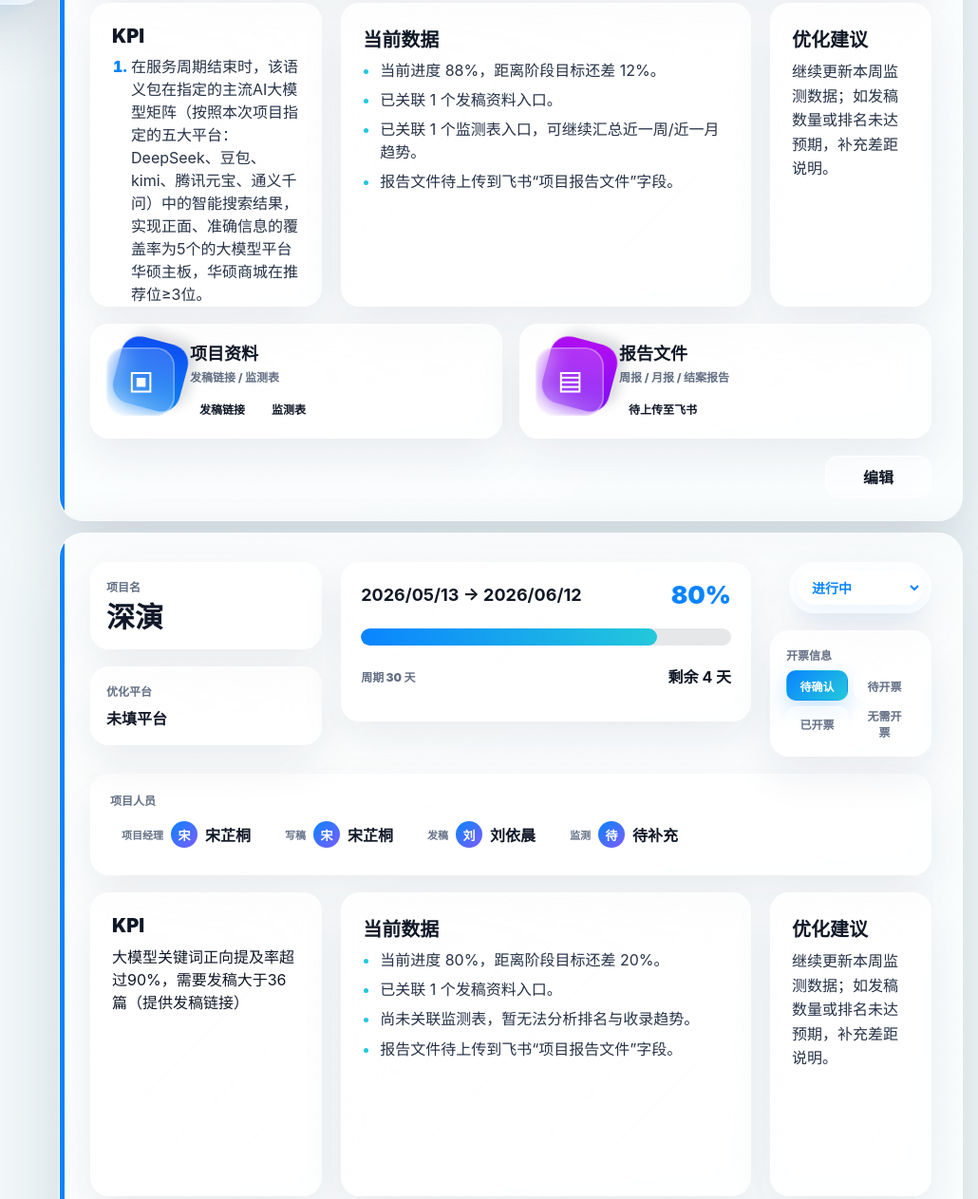
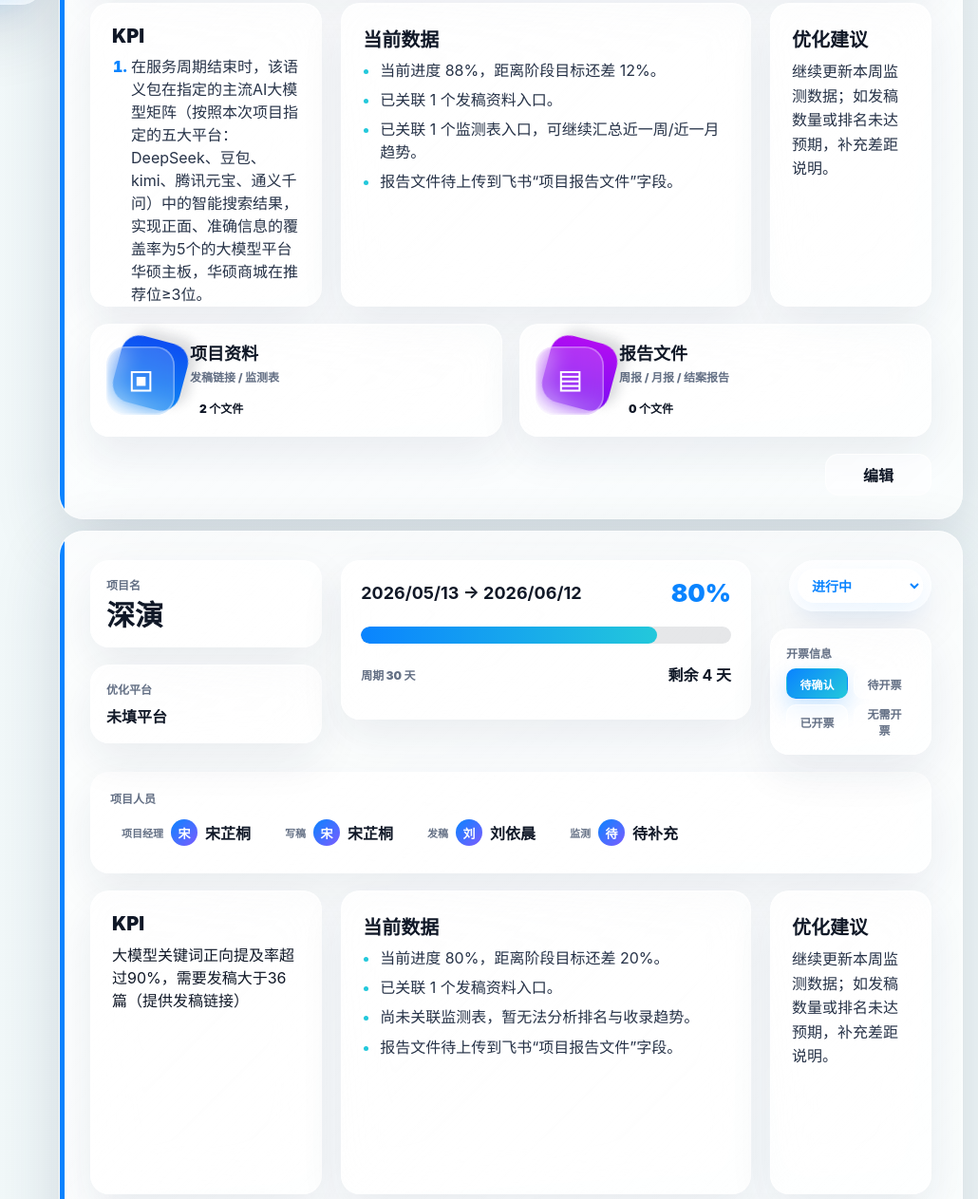
Before and after one commit to LIU00904/oxygen-project-dashboard, a plain HTML site: page index.html in a window 1280 px wide. Shown: the part 925-2188 px from the top of the page at 95% size, without its empty margins (250-1280 px from the left). Drawn offline with Linux system fonts and the light colour scheme.

Commit message:
Collapse folder file lists

```diff
--- a/app.js
+++ b/app.js
@@ -1,4 +1,4 @@
-const STORAGE_KEY = "oxygen-project-dashboard-v14";
+const STORAGE_KEY = "oxygen-project-dashboard-v15";
 const today = startOfToday();
 
 const statusColors = {
@@ -286,10 +286,13 @@ function renderResourceFolder(title, subtitle, color, icon, groups) {
       url: item.url
     }))
   );
+  const countLabel = links.length ? `${links.length} 个文件` : "0 个文件";
   const linkHtml = links.length
     ? links.map(item => `<a href="${escapeHtml(item.url)}" target="_blank" rel="noopener noreferrer">${escapeHtml(item.label)}</a>`).join("")
     : `<span class="folder-empty">待上传至飞书</span>`;
   return `
+    <details class="folder-details">
+      <summary>
         <div class="glass-icon-btn folder-${color}">
           <span class="icon-btn__back"></span>
           <span class="icon-btn__front"><span class="icon-btn__icon">${icon}</span></span>
@@ -297,8 +300,11 @@ function renderResourceFolder(title, subtitle, color, icon, groups) {
         <div class="folder-copy">
           <strong>${escapeHtml(title)}</strong>
           <p>${escapeHtml(subtitle)}</p>
+          <span class="folder-count">${countLabel}</span>
+        </div>
+      </summary>
       <div class="folder-links">${linkHtml}</div>
-    </div>
+    </details>
   `;
 }
 
--- a/index.html
+++ b/index.html
@@ -4,7 +4,7 @@
     <meta charset="utf-8" />
     <meta name="viewport" content="width=device-width, initial-scale=1" />
     <title>氧气科技项目管理</title>
-    <link rel="stylesheet" href="./styles.css?v=20260609-sync-v14" />
+    <link rel="stylesheet" href="./styles.css?v=20260609-folder-v15" />
   </head>
   <body>
     <main class="app-shell">
@@ -181,7 +181,7 @@
       </form>
     </dialog>
 
-    <script src="./data.js?v=20260609-sync-v14"></script>
-    <script src="./app.js?v=20260609-sync-v14"></script>
+    <script src="./data.js?v=20260609-folder-v15"></script>
+    <script src="./app.js?v=20260609-folder-v15"></script>
   </body>
 </html>
--- a/styles.css
+++ b/styles.css
@@ -1076,14 +1076,28 @@ h2 {
 }
 
 .sketch-folder {
-  display: grid;
-  grid-template-columns: auto 1fr;
-  align-items: center;
-  gap: 16px;
+  display: block;
   min-height: 116px;
   padding: 16px;
   position: relative;
   z-index: 1;
+}
+
+.folder-details {
+  width: 100%;
+}
+
+.folder-details summary {
+  display: grid;
+  grid-template-columns: auto 1fr;
+  align-items: center;
+  gap: 16px;
+  list-style: none;
+  cursor: pointer;
+}
+
+.folder-details summary::-webkit-details-marker {
+  display: none;
 }
 
 .glass-icon-btn {
@@ -1160,10 +1174,34 @@ h2 {
   font-weight: 850;
 }
 
+.folder-count {
+  display: inline-flex;
+  align-items: center;
+  width: fit-content;
+  min-height: 28px;
+  padding: 0 10px;
+  border-radius: 999px;
+  color: var(--ink);
+  background: rgba(255, 255, 255, 0.62);
+  font-size: 12px;
+  font-weight: 900;
+}
+
 .folder-links {
   display: flex;
   flex-wrap: wrap;
   gap: 8px;
+  max-height: 0;
+  overflow: hidden;
+  opacity: 0;
+  transition: max-height 220ms ease, opacity 180ms ease, margin-top 180ms ease;
+}
+
+.folder-details[open] .folder-links {
+  max-height: 220px;
+  overflow: auto;
+  opacity: 1;
+  margin-top: 14px;
 }
 
 .folder-links a,
```
Lines whose indentation alone changed are shown as unchanged.
